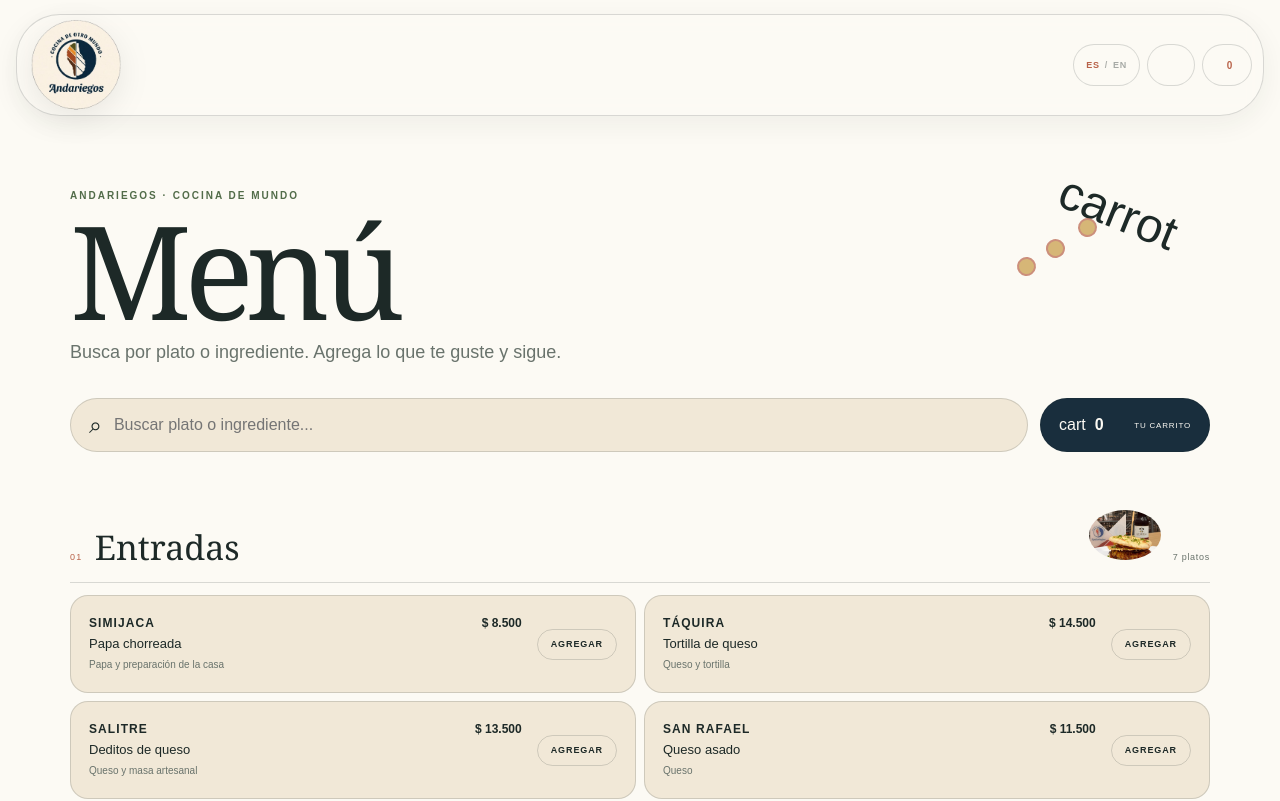
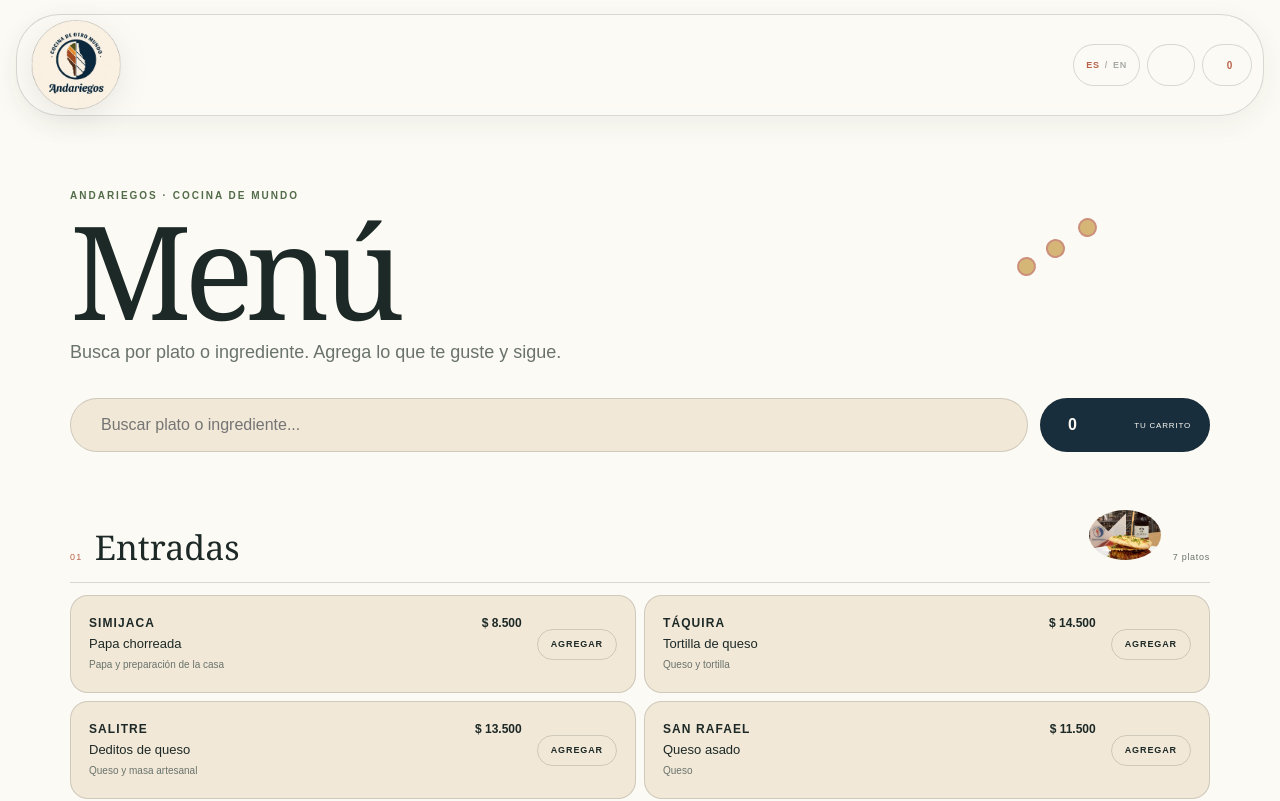
Before and after one commit to espinelgalvisjuanpablo/andariegos, a Next.js app: page /menu in a window 1280 px wide. Shown: the top 801 px of the page. Built offline with nearby package versions, Linux system fonts and the light colour scheme.

Commit message:
refine: add professional menu iconography

```diff
--- a/app/menu/page.tsx
+++ b/app/menu/page.tsx
@@ -4,6 +4,7 @@ import Image from "next/image";
 import { products,categories,formatCOP } from "@/lib/menu-data";
 import { useCart } from "@/components/cart-provider";
 import { useLanguage } from "@/components/language-provider";
+const MenuIcon=({type}:{type:"cart"|"search"|"carrot"})=>{const common={viewBox:"0 0 24 24",fill:"none",stroke:"currentColor",strokeWidth:"1.6",strokeLinecap:"round",strokeLinejoin:"round"};const art=type==="cart"?<><path d="M3 4h2l2 11h10l3-8H7"/><circle cx="9" cy="19" r="1.3"/><circle cx="18" cy="19" r="1.3"/></>:type==="search"?<><circle cx="10.5" cy="10.5" r="6"/><path d="m15 15 5 5"/></>:<><path d="M7 5c4-3 9-2 11 1l-6 14-7-5Z"/><path d="M9 4C6 2 5 1 5 0M13 5c0-3 2-4 4-5M16 6c2-2 4-2 6-1"/></>;return <svg {...common} aria-hidden="true">{art}</svg>;};
 
 const categoryImages:Record<string,string>={
   "Entradas":"/images/plato-premio.jpeg",
@@ -19,11 +20,11 @@ export default function MenuPage(){
   return <main className="menu-page">
     <section className="menu-intro">
       <div className="menu-ingredient-rail" aria-hidden="true">
-        <span className="carrot-whole" aria-hidden="true">carrot</span><span className="carrot-slice slice-one" aria-hidden="true"/><span className="carrot-slice slice-two" aria-hidden="true"/><span className="carrot-slice slice-three" aria-hidden="true"/>
+        <span className="carrot-whole" aria-hidden="true"><MenuIcon type="carrot"/></span><span className="carrot-slice slice-one" aria-hidden="true"/><span className="carrot-slice slice-two" aria-hidden="true"/><span className="carrot-slice slice-three" aria-hidden="true"/>
       </div>
       <p className="eyebrow">ANDARIEGOS · COCINA DE MUNDO</p><h1>{en?"Menu":"Menú"}</h1>
       <p>{en?"Search by dish or ingredient. Add what you like and keep moving.":"Busca por plato o ingrediente. Agrega lo que te guste y sigue."}</p>
-      <div className="menu-tools"><label className="search-field"><span className="search-icon" aria-hidden="true">⌕</span><input value={query} onChange={e=>setQuery(e.target.value)} placeholder={en?"Search dish or ingredient...":"Buscar plato o ingrediente..."}/></label><a className="cart-summary-link" href="/checkout"><span className="menu-cart-icon" aria-hidden="true">cart</span><b>{count}</b><small>{en?"YOUR CART":"TU CARRITO"}</small></a></div>
+      <div className="menu-tools"><label className="search-field"><span className="search-icon" aria-hidden="true"><MenuIcon type="search"/></span><input value={query} onChange={e=>setQuery(e.target.value)} placeholder={en?"Search dish or ingredient...":"Buscar plato o ingrediente..."}/></label><a className="cart-summary-link" href="/checkout"><span className="menu-cart-icon" aria-hidden="true"><MenuIcon type="cart"/></span><b>{count}</b><small>{en?"YOUR CART":"TU CARRITO"}</small></a></div>
     </section>
     {categories.map(category=>{const items=filtered.filter(p=>p.category===category);if(!items.length)return null;const image=categoryImages[category];return <section className="menu-category" key={category}>
       <div className="category-heading"><div><span>{String(categories.indexOf(category)+1).padStart(2,"0")}</span><h2>{category}</h2></div>{image&&<div className="category-image"><Image src={image} alt="" fill sizes="110px"/></div>}<em>{items.length} {en?"dishes":"platos"}</em></div>
@@ -32,6 +33,6 @@ export default function MenuPage(){
         <div className="quantity-control">{cart[product.id]?<><button aria-label="Disminuir" onClick={()=>remove(product.id)}>−</button><b>{cart[product.id]}</b><button aria-label="Aumentar" onClick={()=>add(product.id)}>+</button></>:<button className="add-button" onClick={()=>add(product.id)}>{en?"ADD":"AGREGAR"}</button>}</div>
       </article>)}</div>
     </section>})}
-    <div className="menu-scroll-note" style={{"--carrot-progress":scrollProgress} as CSSProperties}><span className="carrot-mini" aria-hidden="true">carrot</span><small>{en?"A little kitchen movement as you browse.":"Un pequeño movimiento de cocina mientras recorres la carta."}</small></div>
+    <div className="menu-scroll-note" style={{"--carrot-progress":scrollProgress} as CSSProperties}><span className="carrot-mini" aria-hidden="true"><MenuIcon type="carrot"/></span><small>{en?"A little kitchen movement as you browse.":"Un pequeño movimiento de cocina mientras recorres la carta."}</small></div>
   </main>;
 }
```
